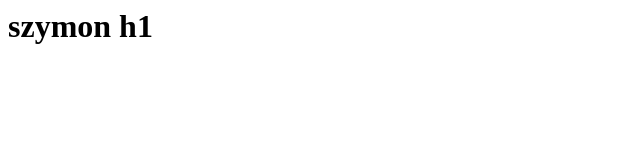
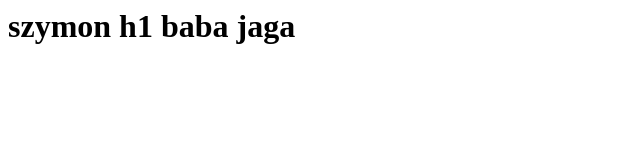
Before and after one commit to harleydron/harleydron.szymon.io, a plain HTML site: page index.html in a window 1280 px wide. Shown: the whole page, without its empty margins (0-640 px from the left). Drawn offline with Linux system fonts and the light colour scheme.

Commit message:
some changes

```diff
--- a/index.html
+++ b/index.html
@@ -1,5 +1,5 @@
 <html>
     <body>
-        <h1>szymon h1</h1>
+        <h1>szymon h1 baba jaga</h1>
     </body>
 </html>
```
